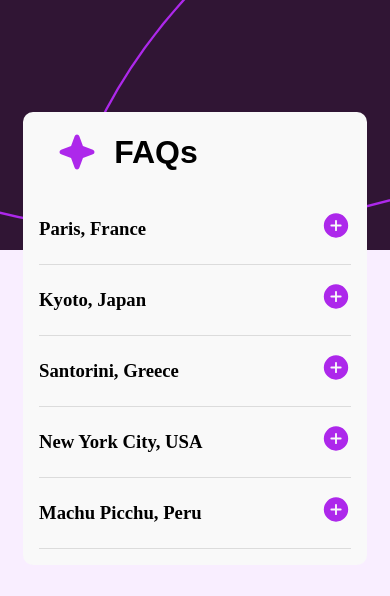
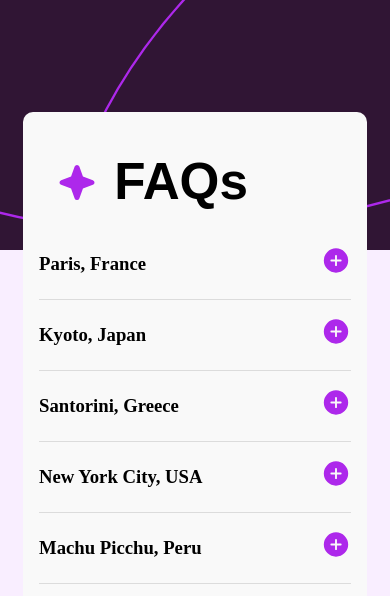
Before and after one commit to daltobello/faq-accordion, a React (Vite) app: page / in a window 390 px wide. Shown: the top 596 px of the page. Built offline with nearby package versions, Linux system fonts and the light colour scheme; a web font is replaced by a local one.

Commit message:
Update responsive styling

```diff
--- a/src/components/App/App.css
+++ b/src/components/App/App.css
@@ -16,14 +16,14 @@
 
 .accordion {
   margin-top: 2em;
-  padding: 1em;
+  padding: 2em 1em 2em 1em;
   border-radius: 10px;
   background-color: #f9f9f9;
 }
 
 .title-wrapper {
   display: flex;
-  padding: 0 1.1em 1.1em;
+  margin: 0 1.1em 0.5em;
 }
 
 .faqs-heading {
@@ -32,6 +32,7 @@
   text-align: left;
   margin-left: 1.1rem;
   font-family: var(--heading-primary);
+  font-size: 3.2em;
 }
 
 @media (max-width: 950px) {
```
